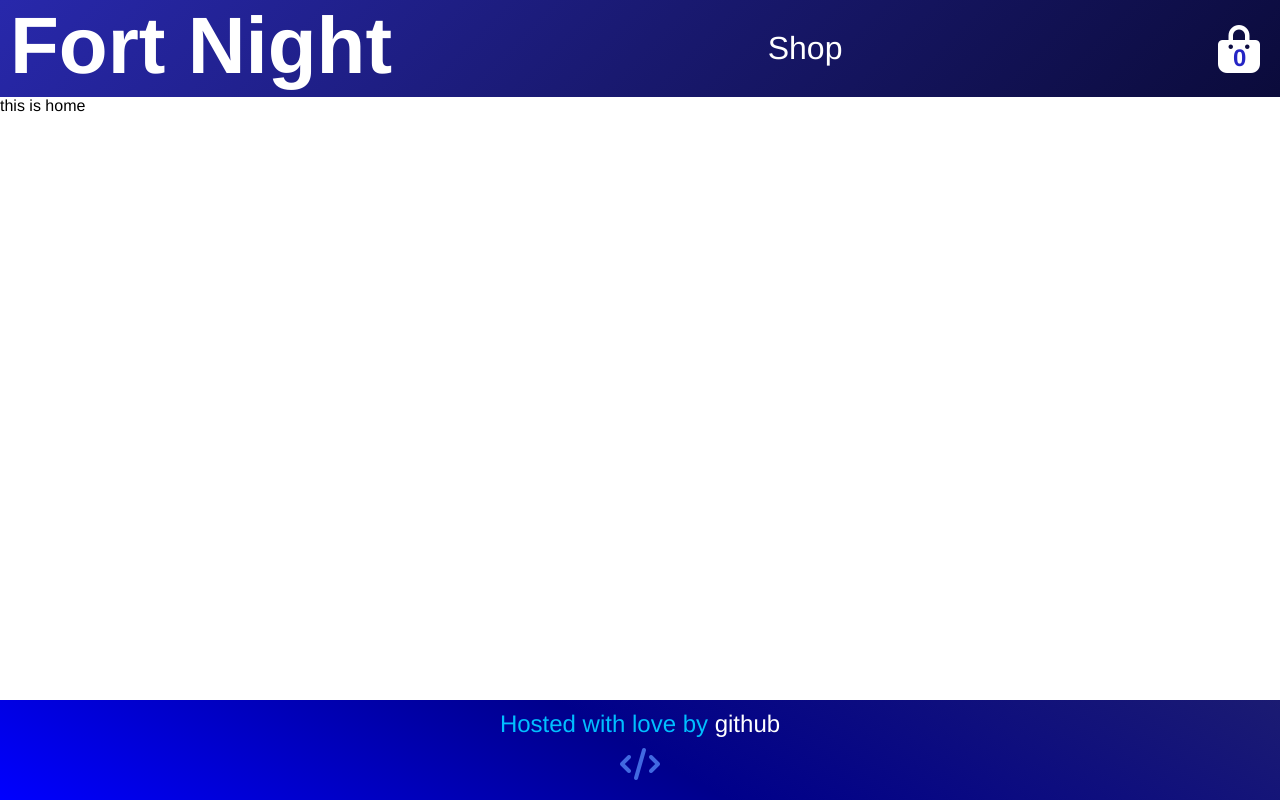
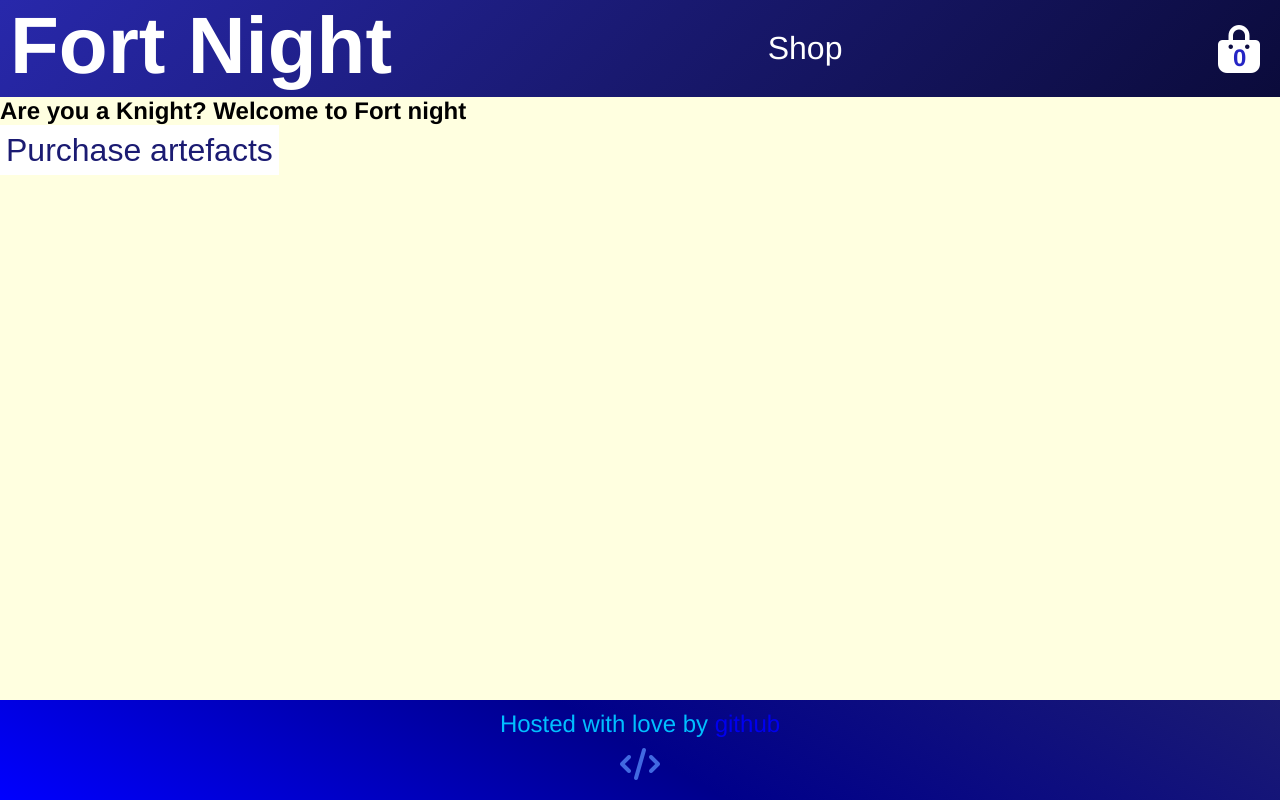
Before and after one commit to CodeSurfer3022/Shopping-cart, a React (Create React App) app: page / in a window 1280 px wide. Built offline with nearby package versions, Linux system fonts and the light colour scheme; no server answers.

Commit message:
basic home styling

```diff
--- a/public/stylesheets/styles.css
+++ b/public/stylesheets/styles.css
@@ -1,15 +1,13 @@
 body {
     font-family: "Helvetica Neue", sans-serif;
 }
+
+#root {
+    height: 100vh;
+    display: flex;
+    flex-direction: column;
+}
+
 a {
     text-decoration: none;
-    color: white;
 }
-
-.shop-card {
-    background: azure;
-}
-
-.cart-card {
-    background: aliceblue;
-}
--- a/src/Components/additional components/Header.css
+++ b/src/Components/additional components/Header.css
@@ -29,3 +29,7 @@ span {
     margin-left: -6px;
     color: #2525c4;
 }
+
+header a {
+    color: white;
+}
--- /dev/null
+++ b/src/Components/main components/Home.css
@@ -0,0 +1,17 @@
+.home {
+    height: 100px;
+    background: lightyellow;
+    flex: 2;
+}
+
+.home a {
+    color: #0b0b3b;
+}
+
+.home button {
+    height: 50px;
+    background: white;
+    font-size: 2em;
+    color: #1b1b72;
+    border: none;
+}
--- a/src/Components/main components/Home.js
+++ b/src/Components/main components/Home.js
@@ -1,12 +1,13 @@
 import React from "react";
 import {Link} from "react-router-dom";
+import './Home.css'
 
 function Home() {
     return(
         <div className="home">
-            <p>this is home</p>
+            <h2>Are you a Knight? Welcome to Fort night</h2>
             <Link to="/shop">
-              <p>Proceed to shop</p>
+              <button>Purchase artefacts</button>
             </Link>
         </div>
     )
```
